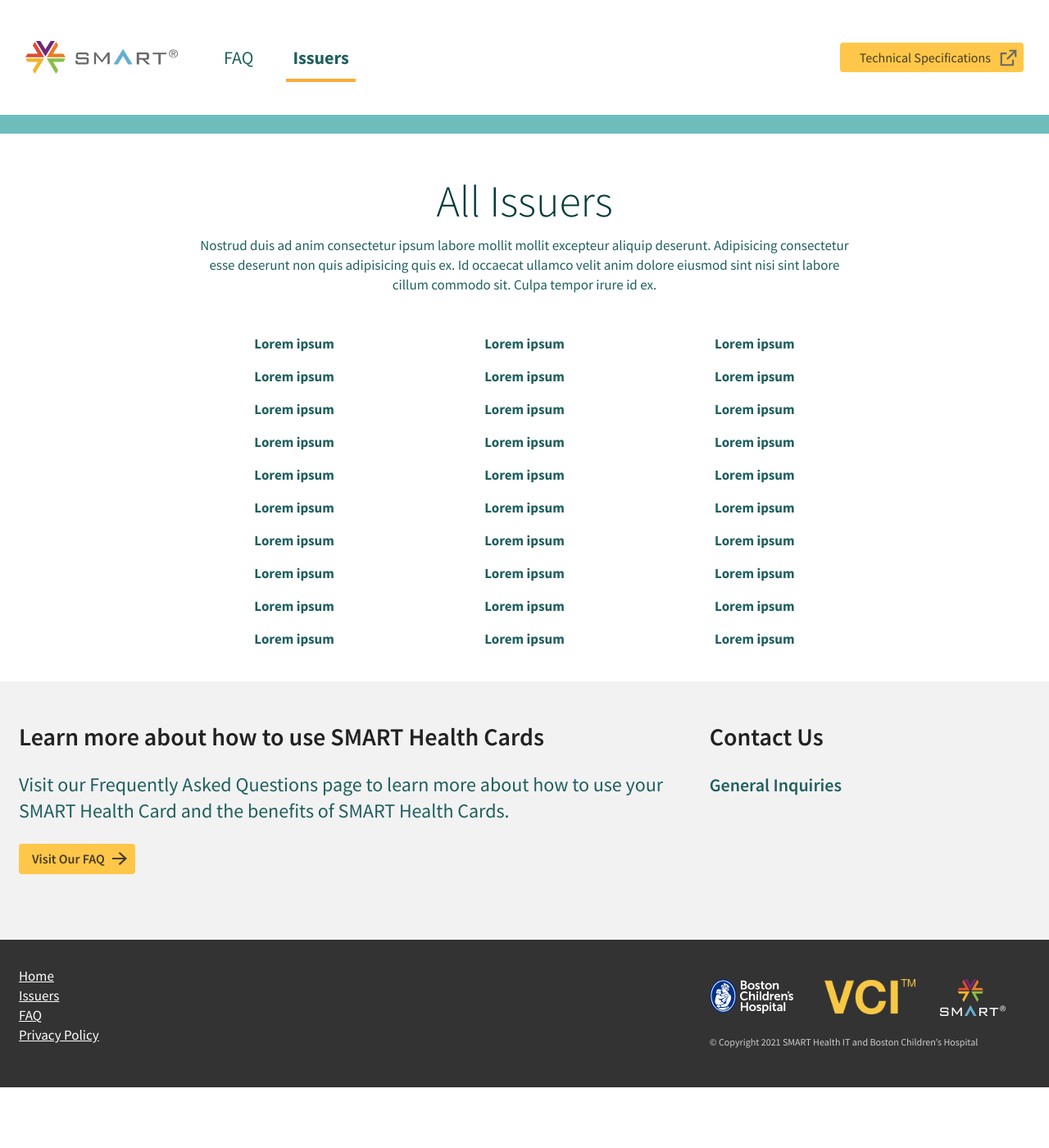
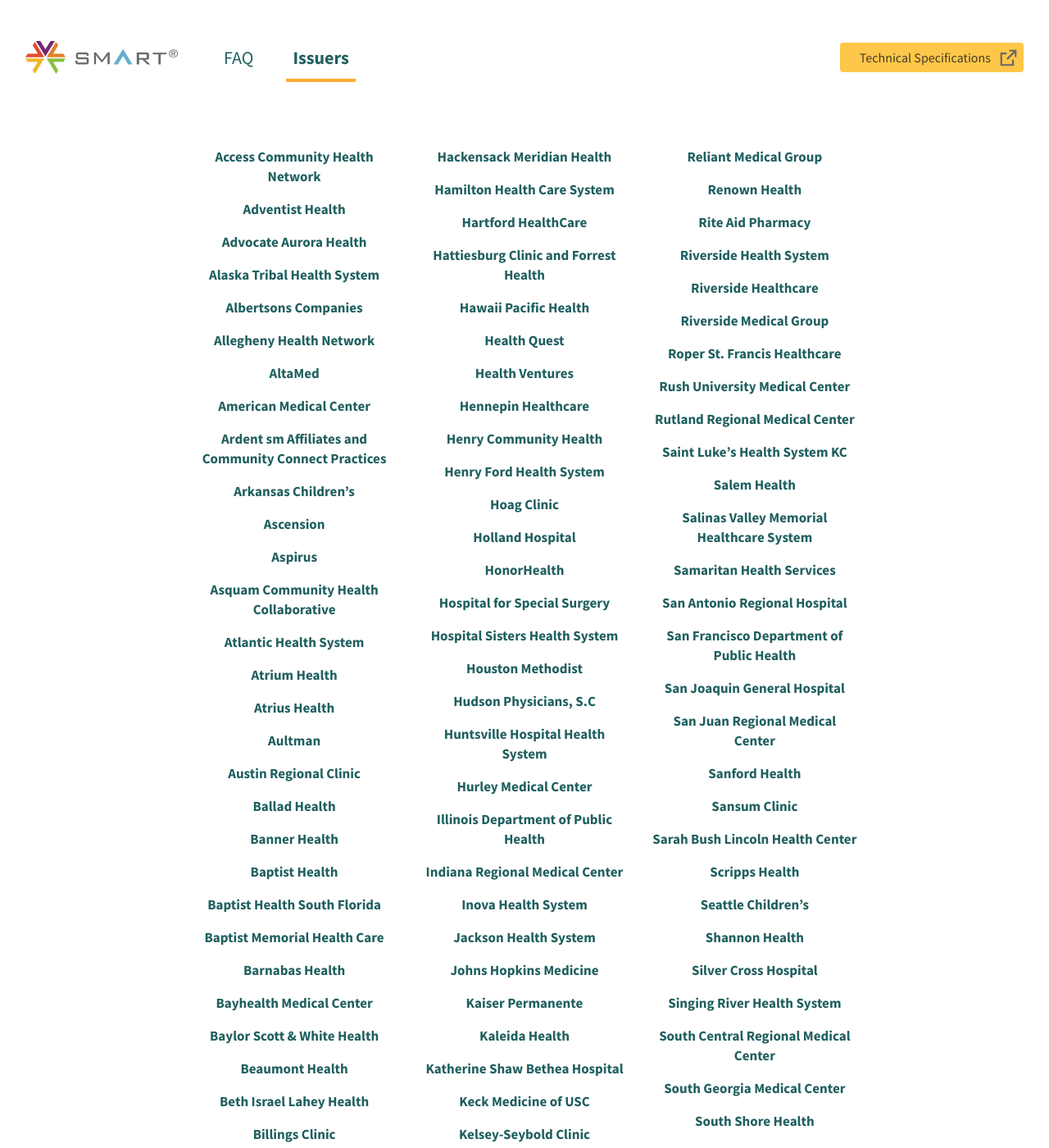
Before and after one commit to smart-health-cards/staging, a Jekyll site: the page built from en/issuers.html, in a window 1280 px wide and 1400 px high, scrolled down 1969 px. Shown: the whole window at 82% size. Built offline with Jekyll 4.4.1, drawn with Linux system fonts in a browser that asks for light colours; before the commit the page ends 3295 px from its top, so only the background shows below that; some of the changed text lies outside the part shown.

Commit message:
Copy and content updates as of 12/16/21

```diff
--- a/en/issuers.html
+++ b/en/issuers.html
@@ -15,7 +15,10 @@
 
         <!-- Text -->
         <p class="text-left text-md-start text-intro-small mb-lg-8">
-          Proof of vaccination is important to be able to get back to life safely, which is why there are hundreds of clinical and government entities in the United States and worldwide issuing SMART Health Cards…and the list growing every day. But, for all of us to have confidence in each other’s vaccination status, it is critical that we trust these issuers, which is why there needs to be a publicly available list of approved issuers. The VCI Directory does just that. The SMART Health Cards team has worked with the VCI coalition to prepare this directory. Its sole purpose is to make sure organizations accepting SMART Health Cards have a reliable source they can trust when they are verifying these cards.
+          Proof of vaccination is important to be able to get back to life safely, which is why there are hundreds of clinical and government entities in the United States and worldwide issuing SMART Health Cards…and the list is growing every day.
+        </p>
+        <p class="text-left text-md-start text-intro-small mb-lg-8">
+          But for all of us to have confidence in each other’s vaccination status, it is critical that we trust these issuers, which is why there needs to be a publicly available list of approved issuers. The VCI Directory does just that. The SMART Health Cards team has worked with the VCI coalition to prepare this directory. Its sole purpose is to make sure organizations accepting SMART Health Cards have a reliable source they can trust when they are verifying these cards.
         </p>
         <p class="text-left text-md-start text-intro-small mb-lg-8">
           The following organizations have been validated and are all listed as SMART Health Cards issuers in the VCI Directory, including pharmacies, labs, hospitals, clinicians, and public health departments.
@@ -48,52 +51,58 @@
       <div class="col-12 col-md-8 offset-md-2">
         <!-- Text -->
         <p class="text-center text-md-start mb-6 mb-lg-8">
-          These U.S. states and territories as well as countries across the globe have all become SMART Health Card issuers. You also can find a full list of other issuers at the end of this page.
+          These U.S. states and territories as well as countries across the globe have all become SMART Health Card issuers. You also can find a full list of more than 350 additional issuers at the end of this page.
         </p>
       </div>
     </div> <!-- / .row -->
 
     <div class="row pt-2">
-      <div class="col-12">
-        <div class="row pt-4">
-          <div class="col-12 text-center">
-            <h2>US States and Territories</h2>
+      <div class="col-12 col-md-8 offset-md-2">
+        <div class="row pt-4 text-center">
+          <div class="col-12 pb-3">
+            <h2 class="font-weight-light">US States and Territories</h2>
 
-            <div class="row">
+            <div class="row pt-4">
               <div class="col-12 col-md-4">
                 <p class="font-weight-bold">California</p>
                 <p class="font-weight-bold">Colorado</p>
                 <p class="font-weight-bold">Connecticut</p>
-                <p class="font-weight-bold">Guam</p>
                 <p class="font-weight-bold">Hawaii</p>
+                <p class="font-weight-bold">Illinois</p>
               </div>
               <div class="col-12 col-md-4">
-                <p class="font-weight-bold">Illinois</p>
                 <p class="font-weight-bold">Louisiana</p>
                 <p class="font-weight-bold">Maryland</p>
                 <p class="font-weight-bold">New Jersey</p>
                 <p class="font-weight-bold">New York</p>
+                <p class="font-weight-bold">Puerto Rico</p>
               </div>
               <div class="col-12 col-md-4">
-                <p class="font-weight-bold">Puerto Rico</p>
                 <p class="font-weight-bold">Rhode Island</p>
                 <p class="font-weight-bold">Utah</p>
                 <p class="font-weight-bold">Virginia</p>
                 <p class="font-weight-bold">Washington</p>
               </div>
             </div>
-
             <br>
-            <p class="font-italic text-center">See more issuers, including pharmacies, hospitals, and healthcare providers below.</p>
+            <p class="font-italic">See more issuers, including pharmacies, hospitals, and healthcare providers below.</p>
           </div>
 
           <div class="col-12 text-center">
-            <h2>Worldwide</h2>
+            <h2 class="font-weight-light">Worldwide</h2>
 
-            <p class="font-weight-bold">Canada</p>
-            <p class="font-weight-bold">Lorem ipsum</p>
-            <p class="font-weight-bold">Lorem ipsum</p>
-            <p class="font-weight-bold">Lorem ipsum</p>
+            <div class="row pt-4">
+              <div class="col-12 col-md-3 offset-md-3">
+                <p class="font-weight-bold">
+                  Canada
+                </p>
+              </div>
+              <div class="col-12 col-md-3">
+                <p class="font-weight-bold">
+                  Cayman Islands
+                </p>
+              </div>
+            </div>
           </div>
 
         </div> <!-- / .row -->
@@ -119,7 +128,7 @@
       <div class="col-12 col-md-8 offset-md-2">
         <!-- Text -->
         <p class="text-center text-md-start mb-6 mb-lg-8">
-          Nostrud duis ad anim consectetur ipsum labore mollit mollit excepteur aliquip deserunt. Adipisicing consectetur esse deserunt non quis adipisicing quis ex. Id occaecat ullamco velit anim dolore eiusmod sint nisi sint labore cillum commodo sit. Culpa tempor irure id ex.
+          These nationwide retail pharmacies have all become SMART Health Card issuers, offering United States residents the opportunity to get access to SMART Health Cards anywhere they do business. You also can find a full list of other issuers at the end of this page.
         </p>
       </div>
     </div> <!-- / .row -->
@@ -127,29 +136,26 @@
     <div class="row pt-2">
       <div class="col-12 col-md-8 offset-md-2">
         <div class="row pt-4 text-center">
-          <div class="col-12 col-md-4">
-            <p class="font-weight-bold">Lorem ipsum</p>
-            <p class="font-weight-bold">Lorem ipsum</p>
-            <p class="font-weight-bold">Lorem ipsum</p>
-            <p class="font-weight-bold">Lorem ipsum</p>
-            <p class="font-weight-bold">Lorem ipsum</p>
+          <div class="col-12 pb-3">
+
+            <div class="row pt-4">
+              <div class="col-12 col-md-4">
+                <p class="font-weight-bold">Albertsons</p>
+                <p><a class="font-weight-bold" class="font-weight-bold" href="https://care.cvs.com/care-navigation/#/home" target="_blank">CVS</a></p>
+              </div>
+              <div class="col-12 col-md-4">
+                <p class="font-weight-bold">Kroger</p>
+                <p><a class="font-weight-bold" href="https://www.riteaid.com/pharmacy/vaccination-digital-proof" target="_blank">Rite Aid</a></p>
+              </div>
+              <div class="col-12 col-md-4">
+                <p><a class="font-weight-bold" href="https://www.walgreens.com/login.jsp?ru=%2Ffindcare%2Fvaccination%2Fcovid%2F19%2Fdigital-dose-card%3Fregister%3Drx" target="_blank">Walgreens</a></p>
+                <p><a class="font-weight-bold" href="https://www.walmart.com/cp/digital-vaccine-record/9508321" target="_blank">Walmart</a></p>
+              </div>
+            </div>
+            <br>
+            <p class="font-italic">See all issuers in the full list below.</p>
           </div>
 
-          <div class="col-12 col-md-4">
-            <p class="font-weight-bold">Lorem ipsum</p>
-            <p class="font-weight-bold">Lorem ipsum</p>
-            <p class="font-weight-bold">Lorem ipsum</p>
-            <p class="font-weight-bold">Lorem ipsum</p>
-            <p class="font-weight-bold">Lorem ipsum</p>
-          </div>
-
-          <div class="col-12 col-md-4">
-            <p class="font-weight-bold">Lorem ipsum</p>
-            <p class="font-weight-bold">Lorem ipsum</p>
-            <p class="font-weight-bold">Lorem ipsum</p>
-            <p class="font-weight-bold">Lorem ipsum</p>
-            <p class="font-weight-bold">Lorem ipsum</p>
-          </div>
         </div> <!-- / .row -->
       </div>
     </div> <!-- / .row -->
@@ -169,56 +175,49 @@
       </div>
     </div> <!-- / .row -->
 
-    <div class="row">
-      <div class="col-12 col-md-8 offset-md-2">
-        <!-- Text -->
-        <p class="text-center text-md-start mb-6 mb-lg-8">
-          Nostrud duis ad anim consectetur ipsum labore mollit mollit excepteur aliquip deserunt. Adipisicing consectetur esse deserunt non quis adipisicing quis ex. Id occaecat ullamco velit anim dolore eiusmod sint nisi sint labore cillum commodo sit. Culpa tempor irure id ex.
-        </p>
-      </div>
-    </div> <!-- / .row -->
-
     <div class="row pt-2">
       <div class="col-12 col-md-8 offset-md-2">
         <div class="row pt-4 text-center">
+
+          {% comment %} Create a variable of the sorted list from the JSON file {% endcomment %}
+          {% assign issuers = site.data.vci-issuers | sort_natural: 'name' %}
+
+          {% comment %} Create offset numbers to break the list up into 3 roughly equal groups {% endcomment %}
+          {% assign looplength = issuers.size | divided_by: 3 %}
+          {% assign looplength2 = looplength | plus: looplength %}
+
+          {% comment %} Setup a variable to track the most recently iterated name. If that name comes up more than once, skip the duplicate(s) {% endcomment %}
+          {% assign name = '' %}
+
+          {% comment %} Iterate through the sorted array into three columns, offsetting by the items we've already listed. {% endcomment %}
           <div class="col-12 col-md-4">
-            <p class="font-weight-bold">Lorem ipsum</p>
-            <p class="font-weight-bold">Lorem ipsum</p>
-            <p class="font-weight-bold">Lorem ipsum</p>
-            <p class="font-weight-bold">Lorem ipsum</p>
-            <p class="font-weight-bold">Lorem ipsum</p>
-            <p class="font-weight-bold">Lorem ipsum</p>
-            <p class="font-weight-bold">Lorem ipsum</p>
-            <p class="font-weight-bold">Lorem ipsum</p>
-            <p class="font-weight-bold">Lorem ipsum</p>
-            <p class="font-weight-bold">Lorem ipsum</p>
+            {% for issuer in issuers limit: looplength %}
+              {% if issuer.name == name %}
+                {% continue %}
+              {% endif %}
+              <p class="font-weight-bold">{{ issuer.name }}</p>
+              {% assign name = issuer.name %}
+            {% endfor %}
+          </div>
+          <div class="col-12 col-md-4">
+            {% for issuer in issuers limit: looplength offset: looplength %}
+              {% if issuer.name == name %}
+                {% continue %}
+              {% endif %}
+              <p class="font-weight-bold">{{ issuer.name }}</p>
+              {% assign name = issuer.name %}
+            {% endfor %}
+          </div>
+          <div class="col-12 col-md-4">
+            {% for issuer in issuers limit: looplength2 offset: looplength2  %}
+              {% if issuer.name == name %}
+                {% continue %}
+              {% endif %}
+              <p class="font-weight-bold">{{ issuer.name }}</p>
+              {% assign name = issuer.name %}
+            {% endfor %}
           </div>
 
-          <div class="col-12 col-md-4">
-            <p class="font-weight-bold">Lorem ipsum</p>
-            <p class="font-weight-bold">Lorem ipsum</p>
-            <p class="font-weight-bold">Lorem ipsum</p>
-            <p class="font-weight-bold">Lorem ipsum</p>
-            <p class="font-weight-bold">Lorem ipsum</p>
-            <p class="font-weight-bold">Lorem ipsum</p>
-            <p class="font-weight-bold">Lorem ipsum</p>
-            <p class="font-weight-bold">Lorem ipsum</p>
-            <p class="font-weight-bold">Lorem ipsum</p>
-            <p class="font-weight-bold">Lorem ipsum</p>
-          </div>
-
-          <div class="col-12 col-md-4">
-            <p class="font-weight-bold">Lorem ipsum</p>
-            <p class="font-weight-bold">Lorem ipsum</p>
-            <p class="font-weight-bold">Lorem ipsum</p>
-            <p class="font-weight-bold">Lorem ipsum</p>
-            <p class="font-weight-bold">Lorem ipsum</p>
-            <p class="font-weight-bold">Lorem ipsum</p>
-            <p class="font-weight-bold">Lorem ipsum</p>
-            <p class="font-weight-bold">Lorem ipsum</p>
-            <p class="font-weight-bold">Lorem ipsum</p>
-            <p class="font-weight-bold">Lorem ipsum</p>
-          </div>
         </div> <!-- / .row -->
       </div>
     </div> <!-- / .row -->
```
Also changed, not shown: other parts of en/issuers.html (+1 -1 lines), 1 other file.
